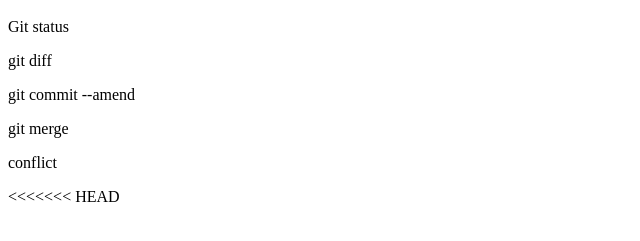
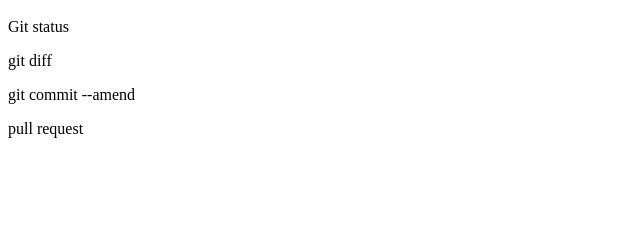
Before and after one commit to testuserkobayashi/git_tutorial, a plain HTML site: page index.html in a window 1280 px wide. Shown: the part 57-298 px from the top of the page, without its empty margins (0-640 px from the left). Drawn offline with Linux system fonts and the light colour scheme.

Commit message:
pull request

```diff
--- a/index.html
+++ b/index.html
@@ -2,6 +2,4 @@
 <p>Git status</p>
 <p>git diff</p>
 <p>git commit --amend</p>
-<p>git merge</p>
-<p>conflict</p>
-<<<<<<< HEAD
+<p>pull request</p>
```
